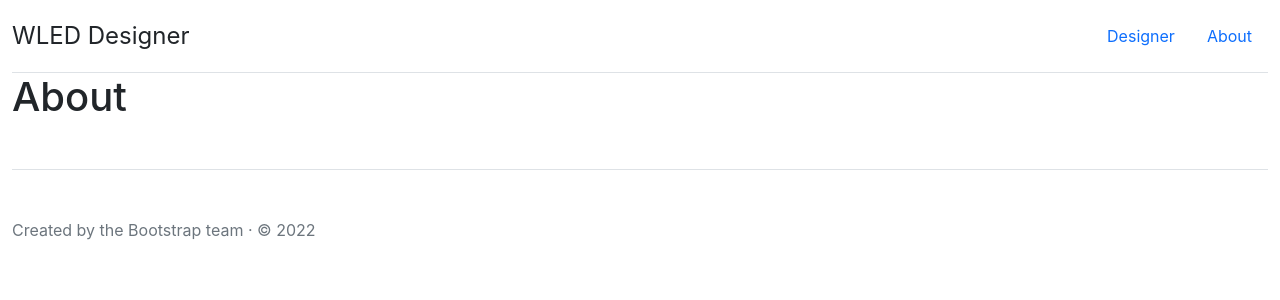
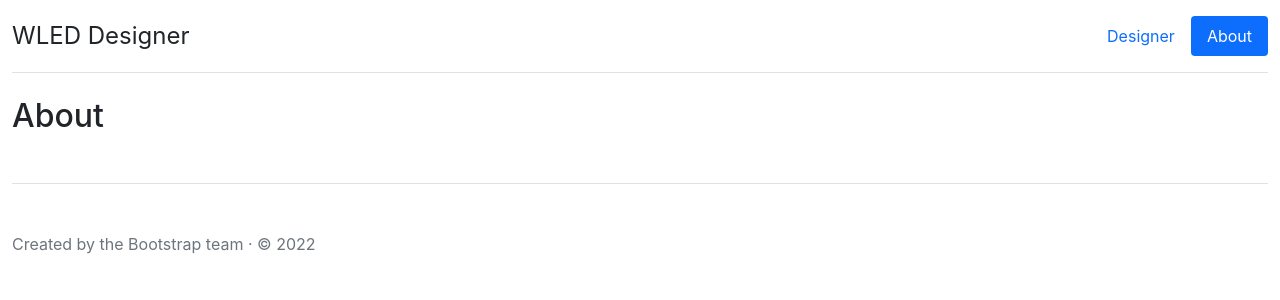
Before and after one commit to anlai/wled-designer, a React (Create React App) app: page /about in a window 1280 px wide. Shown: the top 300 px of the page. Built offline with nearby package versions, Linux system fonts and the light colour scheme.

Commit message:
active on nav pills

```diff
--- a/package.json
+++ b/package.json
@@ -2,7 +2,7 @@
   "name": "wled-designer",
   "version": "0.1.0",
   "private": true,
-  "homepage": "https://anlai.github.io/wled-designer",
+  "homepage": "https://anlai.github.io/wled-designer/",
   "dependencies": {
     "@testing-library/jest-dom": "^5.16.5",
     "@testing-library/react": "^13.4.0",
--- a/src/Components/Navbar/Navbar.jsx
+++ b/src/Components/Navbar/Navbar.jsx
@@ -1,11 +1,14 @@
 import React from 'react';
-import { Link } from "react-router-dom";
+import { Link, useLocation } from "react-router-dom";
 
 function Navbar() {
+    const location = useLocation();
+    console.log(location.pathname);
+
     return (
         <ul className="nav nav-pills">
-            <li className="nav-item"><Link to='/' className="nav-link">Designer</Link></li>
-            <li className="nav-item"><Link to='/about' className="nav-link">About</Link></li>
+            <li className="nav-item"><Link to='/'  className={`nav-link ${location.pathname === '/' ? 'active' : ''}`}>Designer</Link></li>
+            <li className="nav-item"><Link to='/about' className={`nav-link ${location.pathname === '/about' ? 'active' : ''}`}>About</Link></li>
         </ul>
         );
 }
--- a/src/Pages/About.jsx
+++ b/src/Pages/About.jsx
@@ -2,7 +2,7 @@ import React from 'react';
 
 function About() {
     return (<>
-            <h1>About</h1>
+            <h2 className="mt-4">About</h2>
         </>);
 }
 
```
